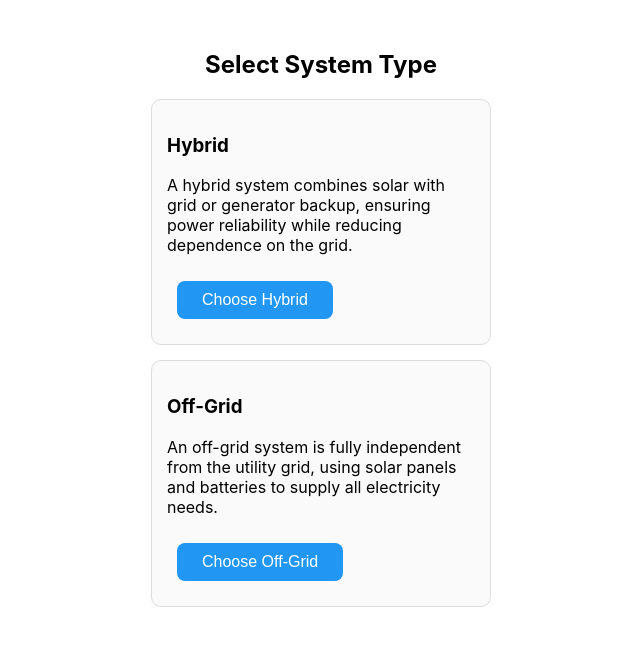
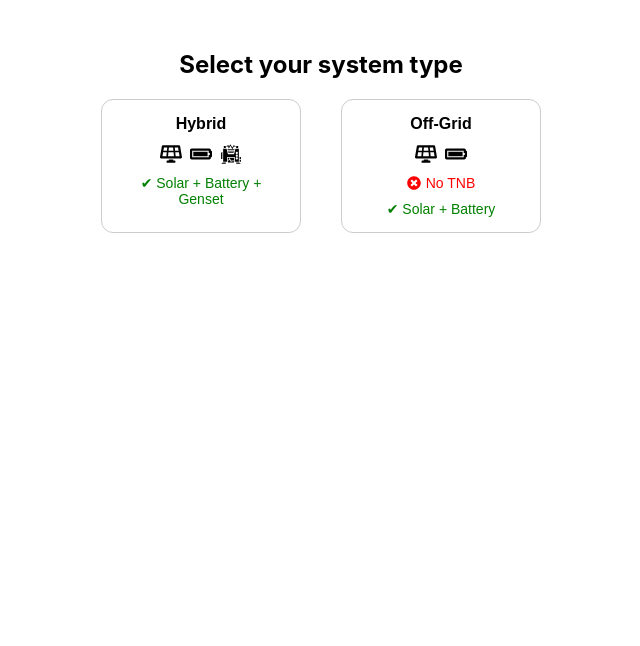
Before and after one commit to ongclh2sunergy-beep/hybridoff-grid, a React (Create React App) app: page / in a window 1280 px wide. Shown: the top 646 px of the page, without its empty margins (319-959 px from the left). Built offline with nearby package versions, Linux system fonts and the light colour scheme.

Commit message:
major update

```diff
--- a/package.json
+++ b/package.json
@@ -9,6 +9,7 @@
     "@testing-library/user-event": "^13.5.0",
     "react": "^19.1.1",
     "react-dom": "^19.1.1",
+    "react-icons": "^5.5.0",
     "react-scripts": "5.0.1",
     "web-vitals": "^2.1.4"
   },
--- a/src/App.js
+++ b/src/App.js
@@ -1,9 +1,22 @@
 import React, { useState } from "react";
+import { FaSolarPanel, FaBatteryFull, FaBolt, FaTimesCircle } from "react-icons/fa";
+import { GiPowerGenerator } from "react-icons/gi";
 
 function App() {
   const [mode, setMode] = useState("");        // "Hybrid" or "Off-Grid"
   const [value, setValue] = useState("");      // Genset kWm or Electricity kWh
   const [confirmed, setConfirmed] = useState(false);
+
+  // step 2: hybrid
+  const [rangeMin, setRangeMin] = useState("");
+  const [rangeMax, setRangeMax] = useState("");
+  const [average, setAverage] = useState("");
+  const [phase, setPhase] = useState("");
+
+  // step 2: off-grid
+  const [applianceList, setApplianceList] = useState([]);
+  const [hasGenset, setHasGenset] = useState(""); // for backup genset
+  const [units, setUnits] = useState("");
 
   // Appliance helper states
   const [showHelper, setShowHelper] = useState(false);
@@ -14,28 +27,64 @@ function App() {
   // Step 1: Select mode
   if (!mode) {
     return (
-      <div style={styles.container}>
-        <h2>Select System Type</h2>
+      <div style={{ textAlign: "center", marginTop: "50px" }}>
+        <h2>Select your system type</h2>
 
-        <div style={styles.card}>
-          <h3>Hybrid</h3>
-          <p>
-            A hybrid system combines solar with grid or generator backup,
-            ensuring power reliability while reducing dependence on the grid.
-          </p>
-          <button style={styles.modeButton} onClick={() => setMode("Hybrid")}>
-            Choose Hybrid
+        <div style={{ display: "flex", justifyContent: "center", gap: "40px", marginTop: "20px" }}>
+
+          {/* Hybrid Button */}
+          <button
+            onClick={() => setMode("Hybrid")}
+            style={{
+              width: 200,
+              padding: "15px",
+              fontSize: "16px",
+              cursor: "pointer",
+              borderRadius: "12px",
+              border: "1px solid #ccc",
+              display: "flex",
+              flexDirection: "column",
+              alignItems: "center",
+              gap: "10px",
+              background: "#fff",
+            }}
+          >
+            <strong>Hybrid</strong>
+            <div style={{ display: "flex", gap: "8px", fontSize: "22px" }}>
+              <FaSolarPanel /> <FaBatteryFull /> <GiPowerGenerator />
+            </div>
+            <div style={{ display: "flex", alignItems: "center", gap: "5px", fontSize: "14px", color: "green" }}>
+              ✔ Solar + Battery + Genset
+            </div>
           </button>
+
+          {/* Off-Grid Button */}
+          <button
+            onClick={() => setMode("Off-Grid")}
+            style={{
+              width: 200,
+              padding: "15px",
+              fontSize: "16px",
+              cursor: "pointer",
+              borderRadius: "12px",
+              border: "1px solid #ccc",
+              display: "flex",
+              flexDirection: "column",
+              alignItems: "center",
+              gap: "10px",
+              background: "#fff",
+            }}
+          >
+            <strong>Off-Grid</strong>
+            <div style={{ display: "flex", gap: "8px", fontSize: "22px" }}>
+              <FaSolarPanel /> <FaBatteryFull />
             </div>
-
-        <div style={styles.card}>
-          <h3>Off-Grid</h3>
-          <p>
-            An off-grid system is fully independent from the utility grid,
-            using solar panels and batteries to supply all electricity needs.
-          </p>
-          <button style={styles.modeButton} onClick={() => setMode("Off-Grid")}>
-            Choose Off-Grid
+            <div style={{ display: "flex", alignItems: "center", gap: "5px", fontSize: "14px", color: "red" }}>
+              <FaTimesCircle /> No TNB
+            </div>
+            <div style={{ display: "flex", alignItems: "center", gap: "5px", fontSize: "14px", color: "green" }}>
+              ✔ Solar + Battery
+            </div>
           </button>
         </div>
       </div>
@@ -47,30 +96,106 @@ function App() {
     return (
       <div style={styles.container}>
         <h2>{mode} System Setup</h2>
-        <p>
-          {mode === "Hybrid"
-            ? "Please enter your genset size (in kWm):"
-            : "Please enter your electricity usage (in kWh):"}
-        </p>
+
+        {mode === "Hybrid" ? (
+          <>
+            <p>Please enter your genset details:</p>
 
             <input
               type="number"
               value={value}
               onChange={(e) => setValue(e.target.value)}
               style={styles.input}
-          placeholder={
-            mode === "Hybrid"
-              ? "Enter genset size (kWm)"
-              : "Enter electricity (kWh)"
-          }
+              placeholder="Operating M"
             />
 
-        {mode === "Off-Grid" && (
+            <input
+              type="number"
+              value={rangeMin}
+              onChange={(e) => setRangeMin(e.target.value)}
+              style={styles.input}
+              placeholder="Range Min (kW)"
+            />
+
+            <input
+              type="number"
+              value={rangeMax}
+              onChange={(e) => setRangeMax(e.target.value)}
+              style={styles.input}
+              placeholder="Range Max (kW)"
+            />
+
+            <input
+              type="number"
+              value={average}
+              onChange={(e) => setAverage(e.target.value)}
+              style={styles.input}
+              placeholder="Average (kW)"
+            />
+
+            <div style={{ marginTop: "10px", textAlign: "left" }}>
+              <p>Phase:</p>
+              <label>
+                <input
+                  type="radio"
+                  name="phase"
+                  value="single"
+                  checked={phase === "single"}
+                  onChange={(e) => setPhase(e.target.value)}
+                />{" "}
+                Single Phase
+              </label>
+              <br />
+              <label>
+                <input
+                  type="radio"
+                  name="phase"
+                  value="three"
+                  checked={phase === "three"}
+                  onChange={(e) => setPhase(e.target.value)}
+                />{" "}
+                Three Phase
+              </label>
+            </div>
+          </>
+        ) : (
           <>
+            <p>Please enter your electricity usage (in kWh):</p>
+            <input
+              type="number"
+              value={value}
+              onChange={(e) => setValue(e.target.value)}
+              style={styles.input}
+              placeholder="Enter electricity (kWh)"
+            />
+
+            {/* Guideline section */}
+            <div style={styles.card}>
+              <h4>Guideline (Typical Power Ratings)</h4>
+              <p>Use this as a reference if you’re not sure about your appliances:</p>
+
+              <h5>❄ Air Conditioner</h5>
+              <ul>
+                <li>1.0 HP (~750 W)</li>
+                <li>1.5 HP (~1100 W)</li>
+                <li>2.0 HP (~1500 W)</li>
+                <li>2.5 HP (~1800 W)</li>
+              </ul>
+
+              <h5>🧊 Refrigerator</h5>
+              <ul>
+                <li>Small (150 – 200 L): ~100 W</li>
+                <li>Medium (250 – 350 L): ~150 W</li>
+                <li>Large (400+ L): ~200 – 250 W</li>
+              </ul>
+
               <p style={{ fontSize: 12, color: "#555" }}>
-              💡 Tip: You can check your monthly electricity bill. <br />
-              Or calculate: Appliance Power (W) × Hours ÷ 1000 = kWh.
+                ⚡ Actual consumption varies by model and efficiency.
+                You can use these numbers in the calculator below.
               </p>
+            </div>
+
+            {/* Appliance calculator */}
             <button
               style={styles.helpButton}
               onClick={() => setShowHelper(!showHelper)}
@@ -81,13 +206,40 @@ function App() {
             {showHelper && (
               <div style={styles.card}>
                 <h4>Appliance Calculator</h4>
-                <input
-                  type="text"
-                  placeholder="Appliance (e.g. Fan)"
+
+                {/* Appliance Dropdown */}
+                <select
                   style={styles.input}
                   value={appliance}
                   onChange={(e) => setAppliance(e.target.value)}
+                >
+                  <option value="">-- Select Appliance --</option>
+                  {/* Air Conditioner */}
+                  <option value="Air Conditioner 1.0HP">❄ Air Conditioner 1.0 HP (~750W)</option>
+                  <option value="Air Conditioner 1.5HP">❄ Air Conditioner 1.5 HP (~1100W)</option>
+                  <option value="Air Conditioner 2.0HP">❄ Air Conditioner 2.0 HP (~1500W)</option>
+                  <option value="Air Conditioner 2.5HP">❄ Air Conditioner 2.5 HP (~1800W)</option>
+
+                  {/* Refrigerator */}
+                  <option value="Refrigerator Small">🧊 Refrigerator Small (150–200L ~100W)</option>
+                  <option value="Refrigerator Medium">🧊 Refrigerator Medium (250–350L ~150W)</option>
+                  <option value="Refrigerator Large">🧊 Refrigerator Large (400+L ~200–250W)</option>
+
+                  {/* Others */}
+                  <option value="Others">Others</option>
+                </select>
+
+                {/* Units */}
+                <input
+                  type="number"
+                  placeholder="Units"
+                  style={styles.input}
+                  value={units}
+                  onChange={(e) => setUnits(e.target.value)}
                 />
+
+                {/* Power (only if "Others") */}
+                {appliance === "Others" && (
                   <input
                     type="number"
                     placeholder="Power (W)"
@@ -95,6 +247,9 @@ function App() {
                     value={power}
                     onChange={(e) => setPower(e.target.value)}
                   />
+                )}
+
+                {/* Hours per day */}
                 <input
                   type="number"
                   placeholder="Hours per day"
@@ -102,15 +257,33 @@ function App() {
                   value={hours}
                   onChange={(e) => setHours(e.target.value)}
                 />
+
+                {/* Add Appliance Button */}
                 <button
                   style={styles.modeButton}
                   onClick={() => {
-                    if (power && hours) {
-                      const kwh = (power * hours) / 1000;
-                      setValue((prev) =>
-                        (Number(prev) || 0) + Number(kwh)
-                      );
+                    if (appliance && units && hours) {
+                      let wattValue = power;
+
+                      // Assign default wattage automatically
+                      if (appliance.includes("1.0HP")) wattValue = 750;
+                      else if (appliance.includes("1.5HP")) wattValue = 1100;
+                      else if (appliance.includes("2.0HP")) wattValue = 1500;
+                      else if (appliance.includes("2.5HP")) wattValue = 1800;
+                      else if (appliance.includes("Small")) wattValue = 100;
+                      else if (appliance.includes("Medium")) wattValue = 150;
+                      else if (appliance.includes("Large")) wattValue = 225; // avg of 200–250W
+                      else if (appliance === "Others") wattValue = Number(power);
+
+                      const kwh = (units * wattValue * hours) / 1000;
+                      setApplianceList((prev) => [
+                        ...prev,
+                        { appliance, units, power: wattValue, hours, kwh },
+                      ]);
+                      setValue((prev) => (Number(prev) || 0) + kwh);
+
                       setAppliance("");
+                      setUnits("");
                       setPower("");
                       setHours("");
                     }
@@ -118,9 +291,59 @@ function App() {
                 >
                   Add Appliance
                 </button>
-                <p>Total so far: {value || 0} kWh</p>
+
+                {/* Show added appliances */}
+                {applianceList.length > 0 && (
+                  <div style={{ marginTop: "10px", textAlign: "left" }}>
+                    <h4>Added Appliances:</h4>
+                    <ul>
+                      {applianceList.map((item, idx) => (
+                        <li key={idx}>
+                          {item.units} × {item.appliance} ({item.power}W × {item.hours}h) ={" "}
+                          {item.kwh.toFixed(2)} kWh
+                        </li>
+                      ))}
+                    </ul>
+                    <p><b>Total: {value || 0} kWh</b></p>
+                    <button
+                      style={styles.backButton}
+                      onClick={() => {
+                        setApplianceList([]);
+                        setValue("");
+                      }}
+                    >
+                      Clear All
+                    </button>
                   </div>
                 )}
+              </div>
+            )}
+
+            {/* Ask about genset backup */}
+            <div style={styles.card}>
+              <h4>Backup Genset</h4>
+              <p>Do you have a backup genset in your system?</p>
+              <label>
+                <input
+                  type="radio"
+                  name="backup"
+                  value="yes"
+                  checked={hasGenset === "yes"}
+                  onChange={() => setHasGenset("yes")}
+                />
+                Yes
+              </label>
+              <label style={{ marginLeft: "15px" }}>
+                <input
+                  type="radio"
+                  name="backup"
+                  value="no"
+                  checked={hasGenset === "no"}
+                  onChange={() => setHasGenset("no")}
+                />
+                No
+              </label>
+            </div>
           </>
         )}
 
@@ -128,7 +351,11 @@ function App() {
           <button
             style={styles.modeButton}
             onClick={() => setConfirmed(true)}
-            disabled={!value}
+            disabled={
+              mode === "Hybrid"
+                ? !value || !rangeMin || !rangeMax || !average || !phase
+                : !value
+            }
           >
             Confirm
           </button>
@@ -137,7 +364,14 @@ function App() {
             onClick={() => {
               setMode("");
               setValue("");
+              setRangeMin("");
+              setRangeMax("");
+              setAverage("");
+              setPhase("");
               setShowHelper(false);
+              setAppliance("");
+              setPower("");
+              setHours("");
             }}
           >
             ← Back
@@ -164,8 +398,15 @@ function App() {
         onClick={() => {
           setMode("");
           setValue("");
+          setRangeMin("");
+          setRangeMax("");
+          setAverage("");
+          setPhase("");
           setConfirmed(false);
           setShowHelper(false);
+          setAppliance("");
+          setPower("");
+          setHours("");
         }}
       >
         ← Start Over
@@ -224,6 +465,12 @@ const styles = {
     border: "1px solid #ccc",
     textAlign: "center",
   },
+  // grid: {
+  //   display: "grid",
+  //   gridTemplateColumns: "1fr 1fr",
+  //   gap: "10px",
+  //   marginBottom: "10px",
+  // },
 };
 
 export default App;
```
Also changed, not shown: 1 other file (tests, documents, lock files or other folders). Lines whose indentation alone changed are shown as unchanged.
